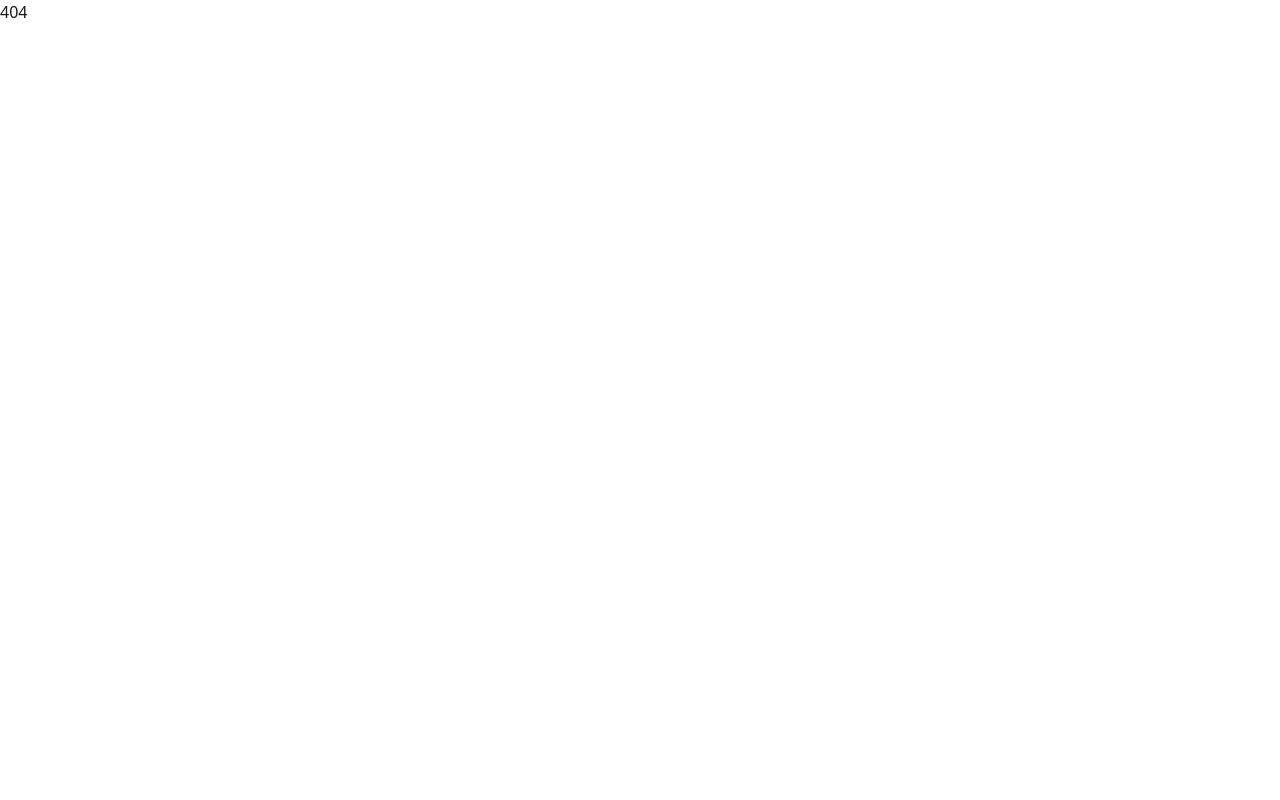
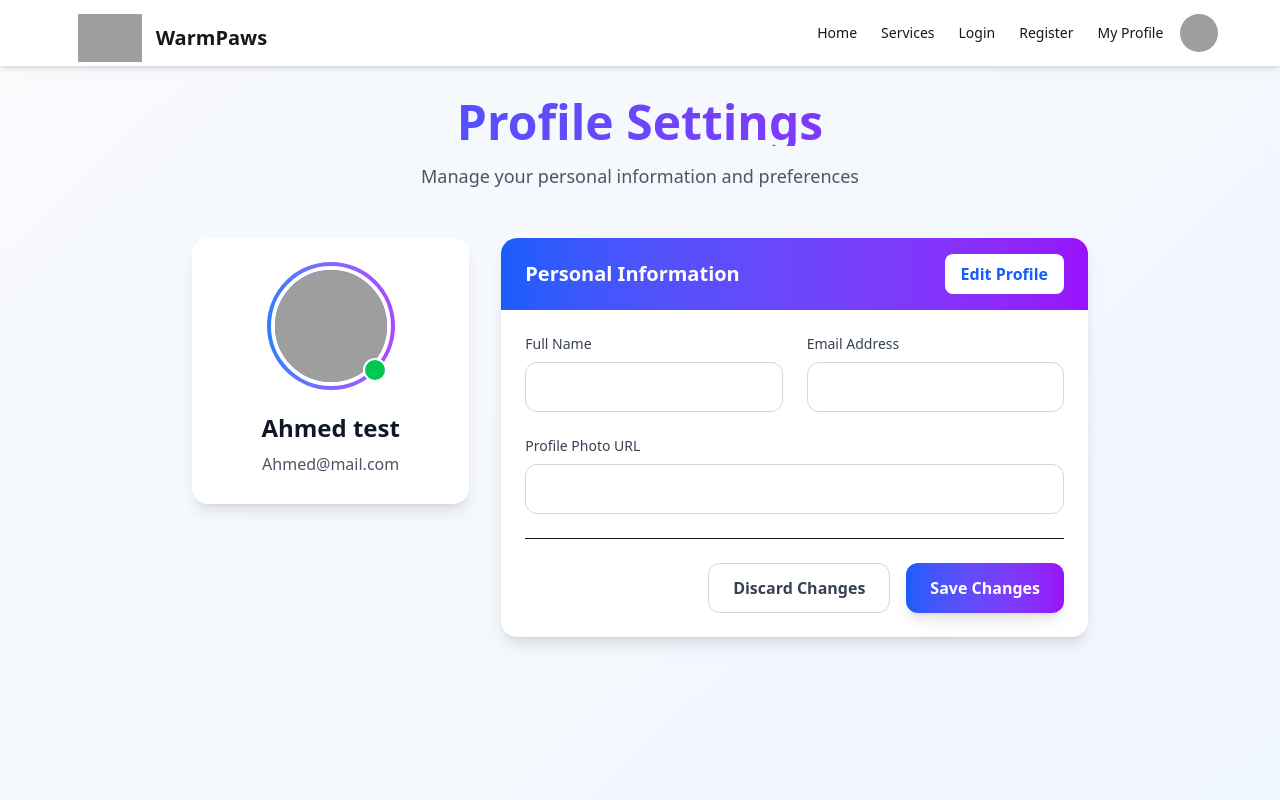
Before and after one commit to ahmed-1430/Warm-Paws-Pet-Care-In-Winter, a React (Vite) app: page /user/profile in a window 1280 px wide. Shown: the top 800 px of the page. Built offline with nearby package versions, Linux system fonts and the light colour scheme; grey boxes are pictures that could not be loaded.

Commit message:
my profile page added need to more modify

```diff
--- a/src/Components/Experts.jsx
+++ b/src/Components/Experts.jsx
@@ -27,7 +27,7 @@ const expertVets = [
 const Experts = () => {
     return (
         <div>
-            <section className="py-12 bg-base-200 rounded-2xl">
+            <section className="py-12 bg-slate-200 rounded-2xl">
                 <div className="container mx-auto px-4">
                     <h2 className="text-4xl font-bold text-center mb-12">Meet Our Expert Vets</h2>
                     <div className="grid grid-cols-1 md:grid-cols-3 gap-8">
--- a/src/Layouts/HomeLayout.jsx
+++ b/src/Layouts/HomeLayout.jsx
@@ -5,7 +5,7 @@ import Footer from '../Components/Footer';
 
 const HomeLayout = () => {
     return (
-        <div className='flex flex-col h-screen'>
+        <div className='flex flex-col h-fit bg-linear-to-br from-slate-50 to-blue-50'>
             <header>
                 <nav className='z-50 relative'>
                     <Navbar></Navbar>
--- a/src/Layouts/LoginLayout.jsx
+++ b/src/Layouts/LoginLayout.jsx
@@ -5,11 +5,11 @@ import Footer from '../Components/Footer';
 
 const LoginLayout = () => {
     return (
-        <div className='flex flex-col h-screen'>
+        <div className='flex flex-col h-fit bg-linear-to-br from-slate-50 to-blue-50'>
             <header>
                 <Navbar></Navbar>
             </header>
-            <main className='flex-1 w-11/12 mx-auto'>
+            <main className='flex-1 w-11/12 mx-auto '>
                 <Outlet></Outlet>
             </main>
             <footer>
--- a/src/Layouts/ServicesLayout.jsx
+++ b/src/Layouts/ServicesLayout.jsx
@@ -6,7 +6,7 @@ import Footer from '../Components/Footer';
 
 const ServicesLayout = () => {
     return (
-        <div className='flex flex-col h-screen'>
+        <div className='flex flex-col h-fit bg-linear-to-br from-slate-50 to-blue-50'>
             <header>
                 <Navbar></Navbar>
             </header>
--- /dev/null
+++ b/src/Pages/Profile.jsx
@@ -0,0 +1,90 @@
+import React from 'react';
+
+const Profile = () => {
+    return (
+        <div>
+            <div className="min-h-screen  py-8 px-4">
+                <div className="max-w-4xl mx-auto">
+                    <div className="text-center mb-12">
+                        <h1 className="text-5xl font-bold bg-linear-to-r from-blue-600 to-purple-600 bg-clip-text text-transparent mb-4">
+                            Profile Settings
+                        </h1>
+                        <p className="text-gray-600 text-lg">Manage your personal information and preferences</p>
+                    </div>
+
+                    <div className="grid grid-cols-1 lg:grid-cols-3 gap-8">
+                        <div className="lg:col-span-1">
+                            <div className="bg-white rounded-2xl shadow-lg p-6 sticky top-8">
+                                <div className="text-center">
+                                    <div className="relative inline-block mb-4">
+                                        <div className="w-32 h-32 rounded-full bg-linear-to-r from-blue-500 to-purple-500 p-1">
+                                            <img src={`https://i.ibb.co.com/nNbBbftF/Dr-Emily-Rodriguez.webp`} alt="Profile" className="w-full h-full rounded-full object-cover border-4 border-white" />
+                                        </div>
+                                        <div className="absolute bottom-2 right-2 w-6 h-6 bg-green-500 rounded-full border-2 border-white"></div>
+                                    </div>
+
+                                    <h2 className="text-2xl font-bold text-gray-900 mb-2">{`Ahmed test`}</h2>
+                                    <p className="text-gray-600 mb-1">{`Ahmed@mail.com`}</p>
+
+                                </div>
+                            </div>
+                        </div>
+
+                        {/* Main Content - Edit Form */}
+                        <div className="lg:col-span-2">
+                            <div className="bg-white rounded-2xl shadow-lg overflow-hidden">
+                                {/* Form Header */}
+                                <div className="bg-linear-to-r from-blue-600 to-purple-600 px-6 py-4">
+                                    <div className="flex justify-between items-center">
+                                        <h3 className="text-xl font-semibold text-white">Personal Information</h3>
+                                        <button
+                                            className="px-4 py-2 bg-white text-blue-600 rounded-lg font-semibold hover:bg-blue-50 transition-colors" >Edit Profile</button>
+                                    </div>
+                                </div>
+
+                                {/* Form Content */}
+                                <form className="p-6 space-y-6">
+                                    <div className="grid grid-cols-1 md:grid-cols-2 gap-6">
+                                        <div className="space-y-2">
+                                            <label className="block text-sm font-medium text-gray-700 mb-2">
+                                                Full Name
+                                            </label>
+                                            <input type="text" name="name" className="w-full px-4 py-3 border border-gray-300 rounded-xl focus:ring-2 focus:ring-blue-500 focus:border-transparent transition-all disabled:bg-gray-100 disabled:cursor-not-allowed"/>
+                                        </div>
+                                        <div className="space-y-2">
+                                            <label className="block text-sm font-medium text-gray-700 mb-2">                                                Email Address
+                                            </label>
+                                            <input type="email" name="email" className="w-full px-4 py-3 border border-gray-300 rounded-xl focus:ring-2 focus:ring-blue-500 focus:border-transparent transition-all disabled:bg-gray-100 disabled:cursor-not-allowed"/>
+                                        </div>
+                                    </div>
+                                    <div className="space-y-2">
+                                        <label className="block text-sm font-medium text-gray-700 mb-2">
+                                            Profile Photo URL
+                                        </label>
+                                        <input type="url" name="photoURL" className="w-full px-4 py-3 border border-gray-300 rounded-xl focus:ring-2 focus:ring-blue-500 focus:border-transparent transition-all disabled:bg-gray-100 disabled:cursor-not-allowed"/>
+                                    </div>
+                                        <div className="flex justify-end space-x-4 pt-6 border-t">
+                                            <button
+                                                type="button"
+                                                className="px-6 py-3 border border-gray-300 text-gray-700 rounded-xl hover:bg-gray-50 transition-colors font-semibold"
+                                            >
+                                                Discard Changes
+                                            </button>
+                                            <button
+                                                type="submit"
+                                                className="px-6 py-3 bg-linear-to-r from-blue-600 to-purple-600 text-white rounded-xl hover:from-blue-700 hover:to-purple-700 transition-all font-semibold shadow-lg hover:shadow-xl"
+                                            >
+                                                Save Changes
+                                            </button>
+                                        </div>
+                                </form>
+                            </div>
+                        </div>
+                    </div>
+                </div>
+            </div>
+        </div>
+    );
+};
+
+export default Profile;
--- a/src/Pages/Services.jsx
+++ b/src/Pages/Services.jsx
@@ -10,7 +10,7 @@ const Services = () => {
           <h2 className="text-4xl font-bold text-center mb-12">All Care Services</h2>
           <div className="grid grid-cols-1 md:grid-cols-2 lg:grid-cols-4 gap-6">
             {allServices.map((service) => (
-              <div key={service.serviceId} className="card bg-base-100 shadow-xl border-2 border-zinc-100">
+              <div key={service.serviceId} className="card bg-base-100 shadow-xl ">
                 <figure className="px-4 pt-4">
                   <img  src={service.image} alt={service.serviceName}className="rounded-xl h-48 w-full object-cover"/>
                 </figure>
--- a/src/Route/Route.jsx
+++ b/src/Route/Route.jsx
@@ -7,6 +7,7 @@ import Services from "../Pages/Services";
 import LoginLayout from "../Layouts/LoginLayout";
 import LoginPage from "../Pages/LoginPage";
 import RegisterPage from "../Pages/RegisterPage";
+import Profile from "../Pages/Profile";
 
 const router = createBrowserRouter([
     {
@@ -47,6 +48,10 @@ const router = createBrowserRouter([
             {
                 path: "/user/register",
                 element: <RegisterPage></RegisterPage>
+            },
+            {
+                path: "/user/profile",
+                element: <Profile></Profile>
             }
         ]
     },
```
